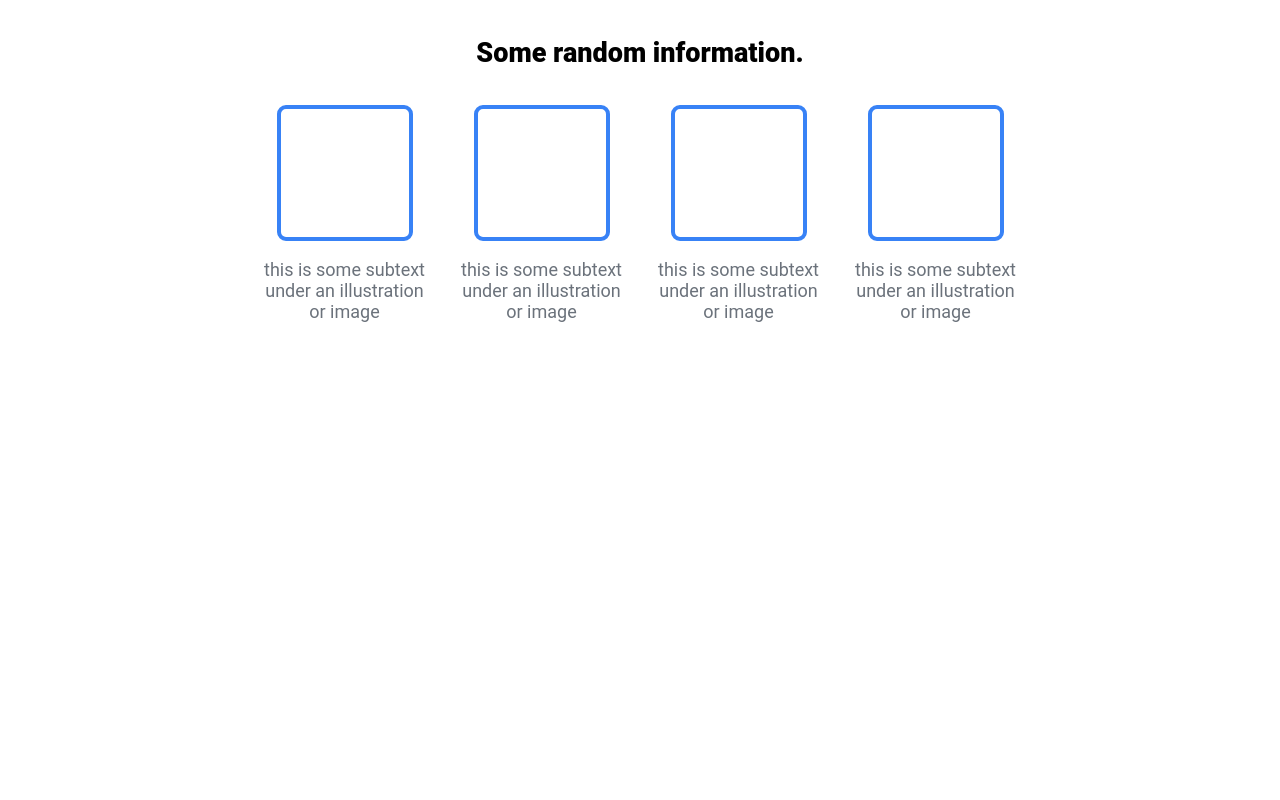
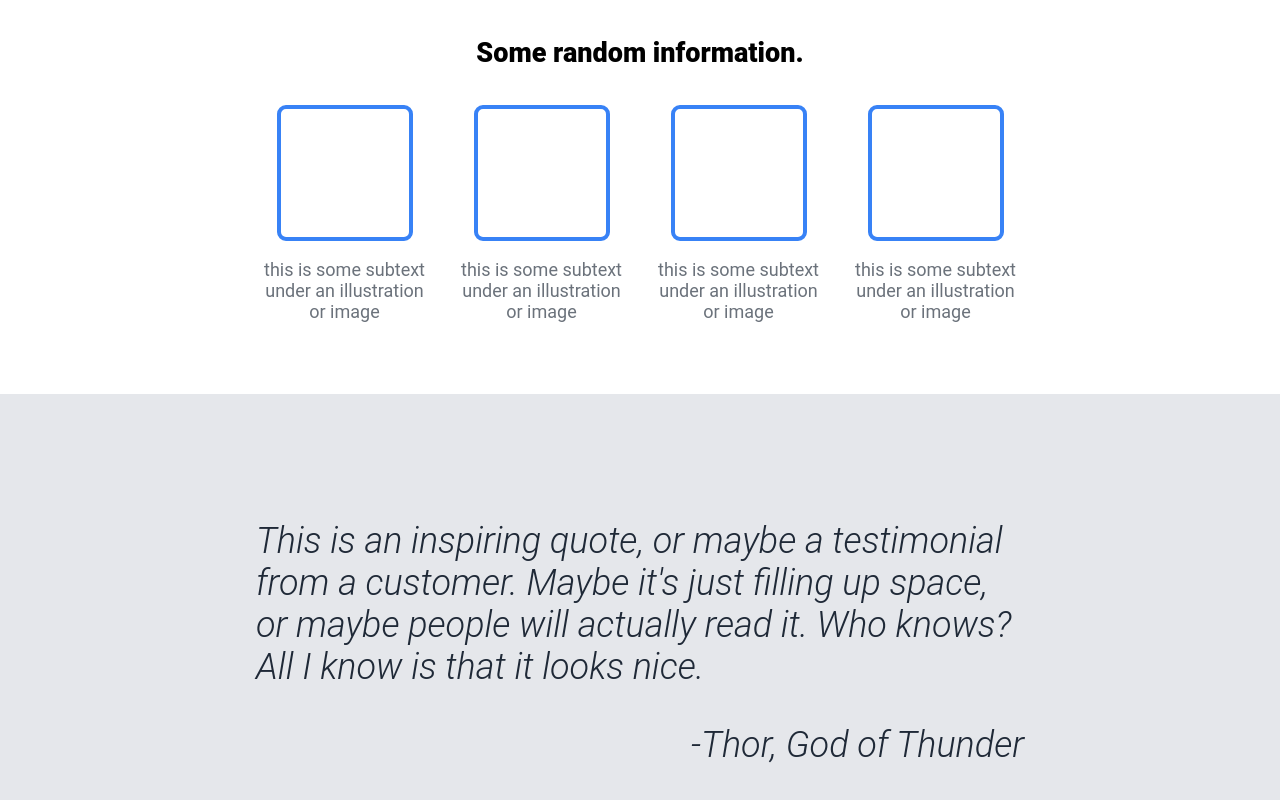
Before and after one commit to ZachMc21/odin-project-landing-page, a plain HTML site: page index.html in a window 1280 px wide. Shown: the part 502-1302 px from the top of the page. Before the commit the page ends 896 px from the top, so only its background shows below. Drawn offline with Linux system fonts and the light colour scheme.

Commit message:
Added testimony/quote.

```diff
--- a/index.css
+++ b/index.css
@@ -116,3 +116,19 @@ p.hero-card-text {
   text-align: center;
   color: #6b727b;
 }
+
+div#testimony {
+  padding: 5rem 20%;
+  background-color: #E5E7EB;
+}
+
+div#testimony p {
+  color: #1F2937;
+  font-size: 2rem;
+  font-weight: 300;
+  font-style: italic;
+}
+
+div#testimony p.quote-author {
+  text-align: right;
+}
--- a/index.html
+++ b/index.html
@@ -51,6 +51,8 @@
     </div>
 
     <div class="body-content" id="testimony">
+      <p class="quote">This is an inspiring quote, or maybe a testimonial from a customer. Maybe it's just filling up space, or maybe people will actually read it. Who knows? All I know is that it looks nice.</p>
+      <p class="quote-author">-Thor, God of Thunder</p>
     </div>
 
     <div class="body-content" id="call-to-action">
```
